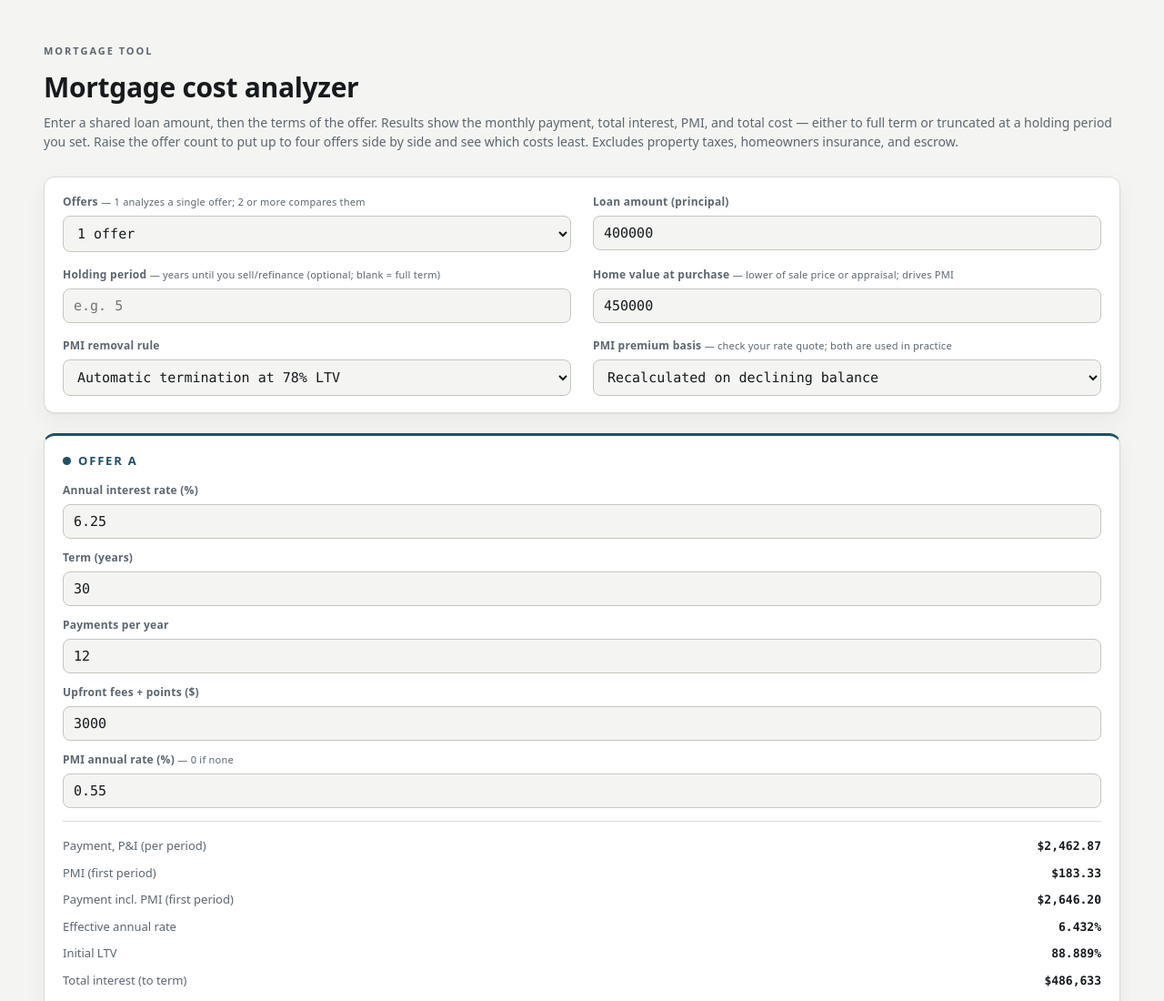
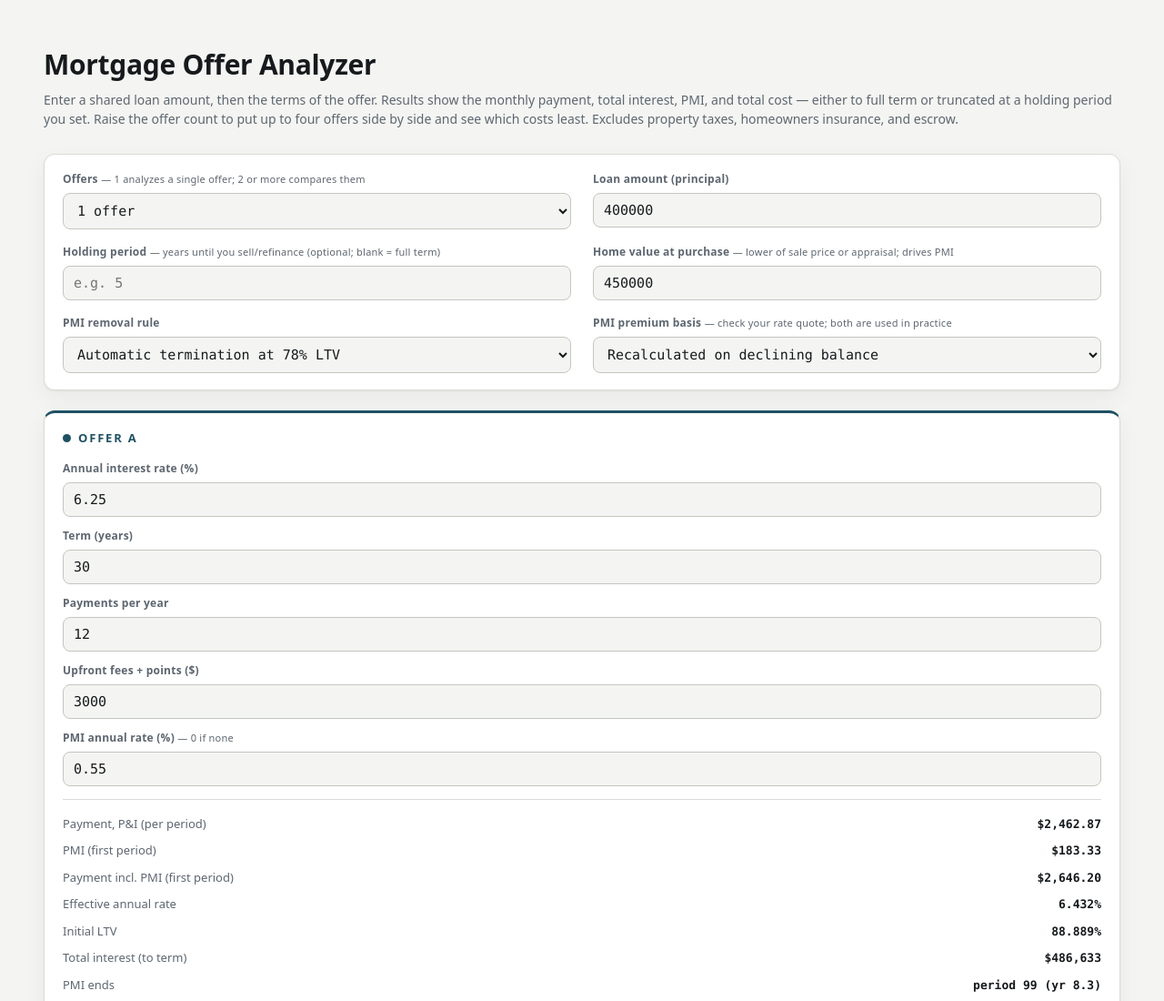
Before and after one commit to phantom-signals/MortgageOfferAnalyzer, a plain HTML site: page MortgageOfferAnalyzer.html in a window 1280 px wide. Shown: the top 1100 px of the page at 91% size. Drawn offline with Linux system fonts and the light colour scheme.

Commit message:
rename tool to MortgageOfferAnalyzer, add README and MIT license
Drop the redundant eyebrow heading and its now-unused CSS; the h1 now
matches the document title. Rename the file to match the repo name.

```diff
--- a/MortgageAnalysisTool.html
+++ b/MortgageOfferAnalyzer.html
@@ -57,10 +57,6 @@
      by the body padding above. Restore max-width here to re-center the column. */
 
   header{margin-bottom:28px}
-  .eyebrow{
-    font-size:11px;letter-spacing:.18em;text-transform:uppercase;
-    color:var(--slate);font-weight:600;margin:0 0 8px;
-  }
   h1{
     font-size:clamp(22px,3.4vw,30px);font-weight:650;margin:0 0 6px;
     letter-spacing:-.01em;
@@ -164,8 +160,7 @@
     </div>
   </noscript>
   <header>
-    <p class="eyebrow">Mortgage tool</p>
-    <h1>Mortgage cost analyzer</h1>
+    <h1>Mortgage Offer Analyzer</h1>
     <p class="sub">Enter a shared loan amount, then the terms of the offer. Results show the monthly payment, total interest, PMI, and total cost &mdash; either to full term or truncated at a holding period you set. Raise the offer count to put up to four offers side by side and see which costs least. Excludes property taxes, homeowners insurance, and escrow.</p>
   </header>
 
```
Also changed, not shown: README.md (added), 1 other file.
